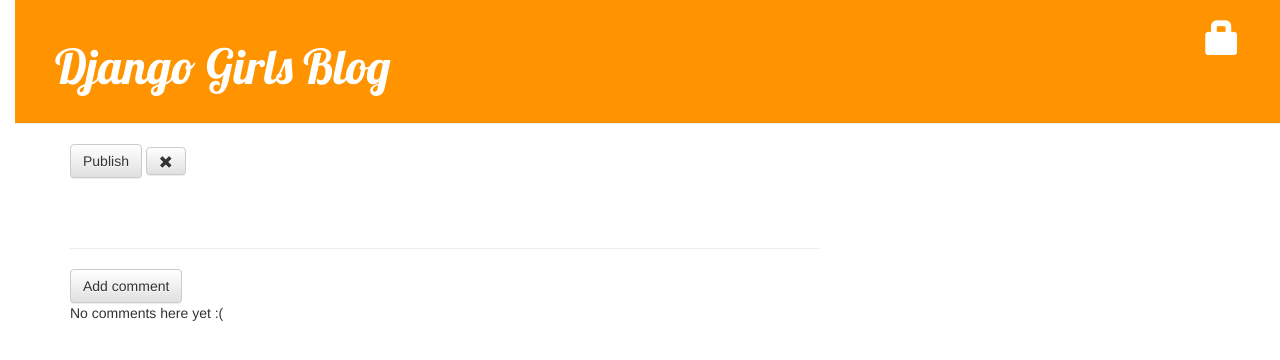
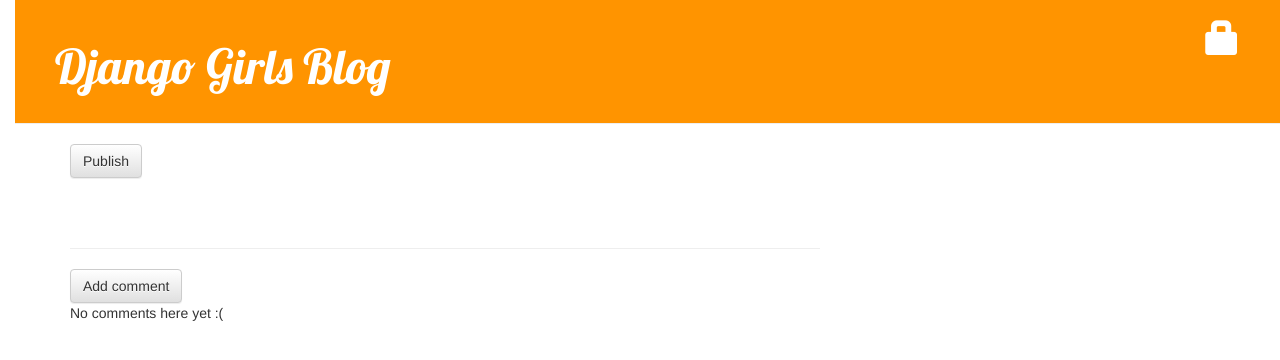
Before and after one commit to Tasija/my-first-blog, a Django app: template blog/templates/blog/post_detail.html in a window 1280 px wide. Shown: the top 360 px of the page. Run offline with Django 3.2, Linux system fonts and the light colour scheme; the template is opened without the code that fills it, so the values that code supplies are empty; some libraries are stand-ins or nearby versions.

Commit message:
changes for coment

```diff
--- a/blog/templates/blog/post_detail.html
+++ b/blog/templates/blog/post_detail.html
@@ -11,8 +11,8 @@
         {% endif %}
         {% if user.is_authenticated %}
     		<a class="btn btn-default" href="{% url 'post_edit' pk=post.pk %}"><span class="glyphicon glyphicon-pencil"></span></a>
+            <a class="btn btn-default" href="{% url 'post_remove' pk=post.pk %}"><span class="glyphicon glyphicon-remove"></span></a>
 		{% endif %}
-        <a class="btn btn-default" href="{% url 'post_remove' pk=post.pk %}"><span class="glyphicon glyphicon-remove"></span></a>
         <h1>{{ post.title }}</h1>
         <p>{{ post.text|linebreaksbr }}</p>
     </div>
```
Lines whose indentation alone changed are shown as unchanged.
